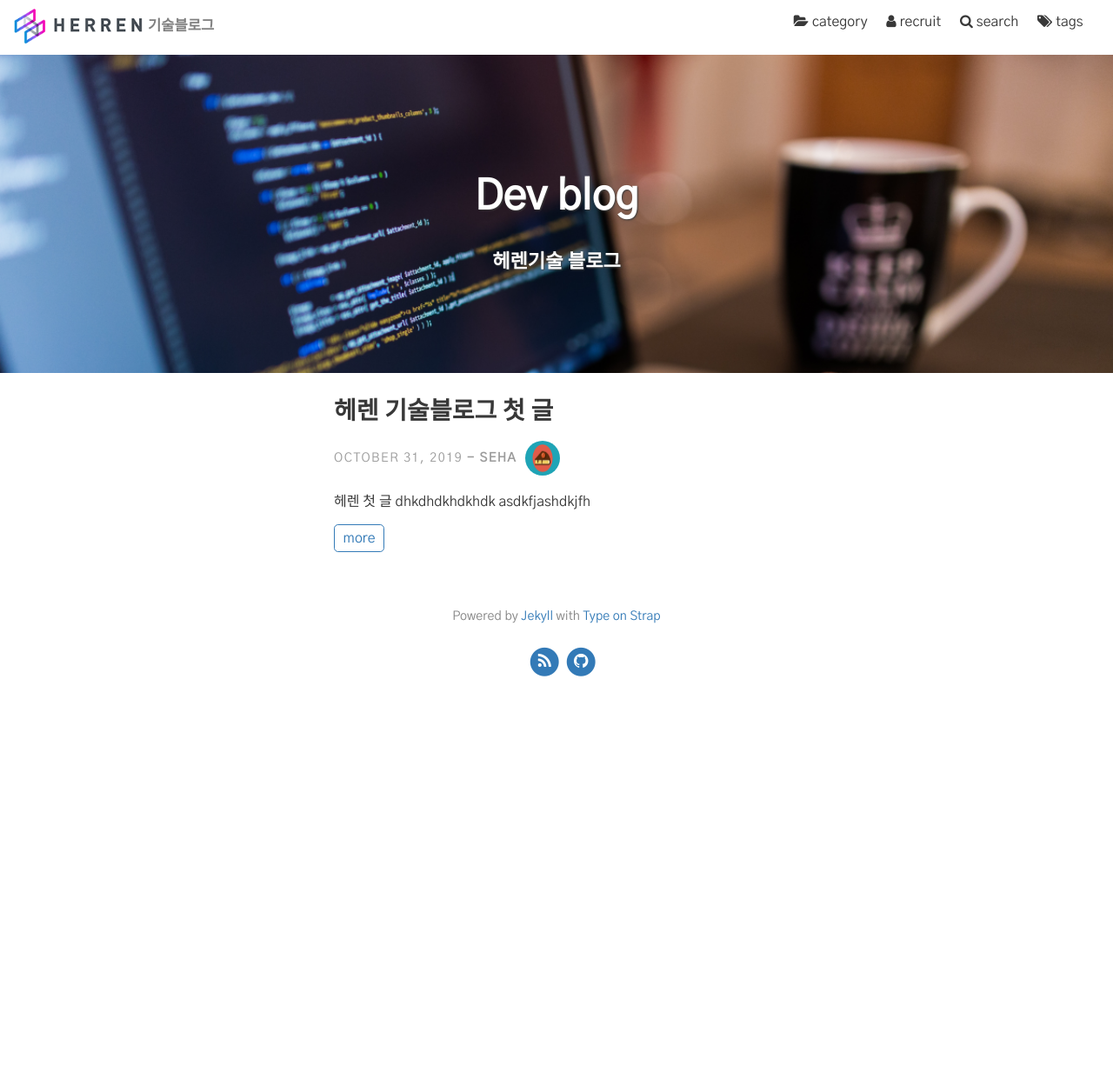
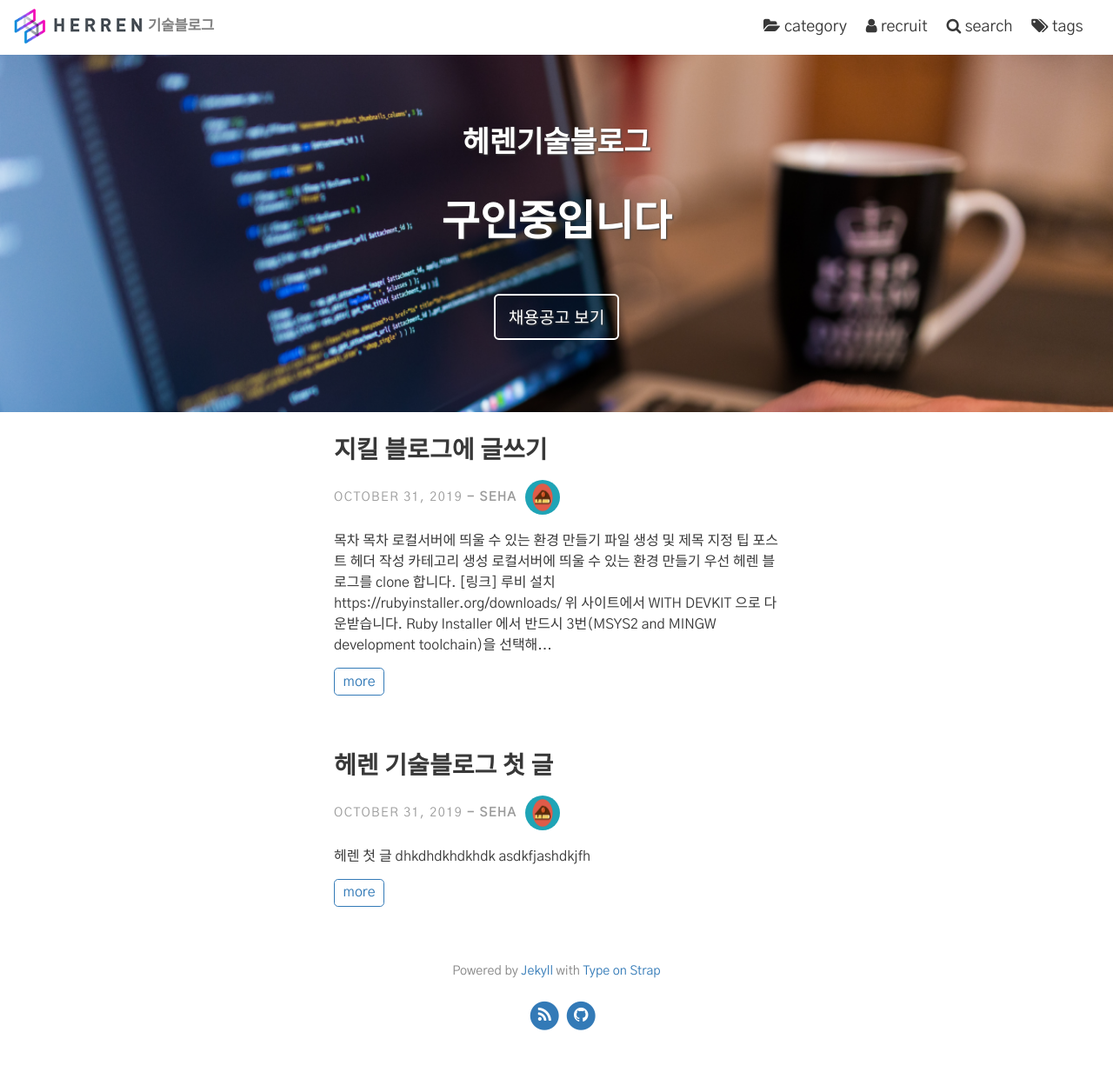
Before and after one commit to herrenofficial/herrenofficial.github.io, a Jekyll site: the page built from index.html, in a window 1280 px wide. Shown: the whole page at 87% size. Built offline with Jekyll 4.4.1, drawn with Linux system fonts in a browser that asks for light colours; the list of posts is cut into pages by our own code; before the commit the page ends 900 px from its top, so only the background shows below that.

Commit message:
Fix : main navbar category css 수정

````diff
--- a/_config.yml
+++ b/_config.yml
@@ -2,7 +2,7 @@
 baseurl: ""
 url: "https://herrenofficial.github.io"
 title: "Herren 기술블로그"
-description: "Herren devlog" # used by search engines
+description: # used by search engines
 
 
 # THEME-SPECIFIC CONFIGURATION
@@ -15,8 +15,9 @@ theme_settings:
 
   # Header and footer text
   header_text: > #two or three lines to describe your site
-     <h1>Dev blog</h1>
-     <h4>헤렌기술 블로그</h4>
+     <h2>헤렌기술블로그</h2>
+     <h1>구인중입니다</h1>
+     <button class="button main"><a class="title-button text" href="https://www.herrencorp.com/#joinus">채용공고 보기</a></button>
   header_text_feature_image: assets/img/pexels/being-remote-developer.png
   footer_text: >
    Powered by <a href="https://jekyllrb.com/">Jekyll</a> with <a href="https://github.com/sylhare/Type-on-Strap">Type on Strap</a>
--- a/_includes/navbar.html
+++ b/_includes/navbar.html
@@ -34,14 +34,14 @@
 
         <li class="separator"> | </li>
         <li>
-            <a class="clear" id="category" href="{{ site.url }}{{ site.baseurl }}/pages/category.html">
+            <a class="clear category" id="category" href="{{ site.url }}{{ site.baseurl }}/pages/category.html">
                 <i class="fa fa-folder-open" aria-hidden="true"></i>
                 category
             </a>
         </li>
         <li class="separator"> | </li>
         <li>
-            <a class="clear" href="{{ site.url }}{{ site.baseurl }}/pages/about.html">
+            <a class="clear category" href="{{ site.url }}{{ site.baseurl }}/pages/about.html">
                 <i class="fa fa-user" aria-hidden="true"></i>
                 recruit
             </a>
@@ -52,7 +52,7 @@
           {% if item[1].enabled %}
             <li class="separator"> | </li>
             <li>
-                <a class="clear" href="{{ site.url }}{{ site.baseurl }}/{{ item[1].icon }}">
+                <a class="clear category" href="{{ site.url }}{{ site.baseurl }}/{{ item[1].icon }}">
                     <i class="fa fa-{{ item[1].icon }}" aria-hidden="true"></i>
                     {{ item[1].icon }}
                 </a>
--- /dev/null
+++ b/_posts/2019-10-31-how-to-write-in-jekyll-blog.md
@@ -0,0 +1,89 @@
+---
+title: 지킬 블로그에 글쓰기
+subtitle: 기술블로그
+layout: post
+author : seha
+avatar: "assets/img/portfolio/cake.png"
+categories : [Etc]
+tags: [Etc]
+comment : true
+---
+### 목차
+* TOC
+{:toc}
+
+---
+
+## 로컬서버에 띄울 수 있는 환경 만들기
+우선 헤렌 블로그를 clone 합니다. [[링크]](https://github.com/herrenofficial/herrenofficial.github.io)
+
+1. 루비 설치
+    * https://rubyinstaller.org/downloads/
+    * 위 사이트에서 WITH DEVKIT 으로 다운받습니다.
+    *
+     ![](https://i.imgur.com/TL90A8l.png)
+    * `Ruby Installer` 에서 반드시 **3번**(MSYS2 and MINGW development toolchain)을 선택해 설치합니다.
+
+2. 지킬 및 번들러 설치
+
+* ![](https://i.imgur.com/oNM4RIV.png)
+설치된 ruby 프롬프트를 실행합니다.
+    * `gem install bundler`
+    * `gem install jekyll`
+    * `gem install rake`
+    * `bundler install`
+3. 로컬 서버 실행
+```
+bundle exec jekyll serve
+```
+일반적으로 4000포트로 열립니다.
+
+
+
+## 파일 생성 및 제목 지정
+
+* 포스팅 기본 문법은 마크다운 입니다. [[마크다운 문법 정리]](https://gist.github.com/ihoneymon/652be052a0727ad59601)
+* `_post` 폴더에 `.md` 확장자인 파일을 작성합니다.
+* 포스트 파일의 형식은 `yyyy-MM-dd-제목` 이며, 공백은 하이픈(-)으로 대체해야합니다.
+
+예시)
+```
+2019-01-01-제목-입니다.md
+```
+위와 같은 파일의 제목은 2019년 1월1일에 작성된 것으로 간주됩니다.
+### 팁
+```
+* TOC
+{:toc}
+```
+위의 구문은 자동으로 목차를 생성해줍니다.
+**줄바꿈**은 이전 라인의 마지막 문장끝에 **공백 두개**를 추가합니다.
+
+## 포스트 헤더 작성
+포스트의 헤더는 다음과 같으며 [[Front Matter]](https://jekyllrb.com/docs/front-matter/) 라고 불립니다.
+다음과 같이 사용할 수 있습니다.
+```
+---
+title: 타이틀 입니다.
+subtitle: 부제목 블라블라
+layout: post
+author : seha
+avatar : "assets/img/blogpost/oss_0.jpg" // 작성자 아바타입니다.
+feature-img: "assets/img/blogpost/oss_0.jpg" //포스트 타이틀에 노출될 이미지입니다.
+categories : [Seminar]
+tags: [seminar]
+comments: true
+---
+```
+카테고리와 태그는 콤마로 구분합니다.
+
+## 카테고리 생성
+`category` 폴더에 만들으려 하는 카테고리 명으로 `md` 파일을 생성합니다.
+생성한 `md` 파일의 내용으로
+```
+---
+layout: categories
+title: 생성할 카테고리명
+---
+```
+위와같이 작성합니다.
--- a/_sass/base/_utility.scss
+++ b/_sass/base/_utility.scss
@@ -37,6 +37,23 @@
     display: inline-block;
     margin: 1em 0;
     padding: 0.5em 0.75em;
+}
+
+.button.main {
+    border-radius: 0.3em;
+    border: 2px solid white;
+    display: inline-block;
+    margin: 1em 0;
+    padding: 0.5em 0.75em;
+    background-color: rgba(255,255,255,0);
+    &:hover {
+        background: rgba(255,255,255,0.5);
+    }
+}
+
+.title-button.text {
+    font-family: 'Gothic A1', sans-serif;
+    color: white;
 }
 
 a.button {
--- a/_sass/base/_variables.scss
+++ b/_sass/base/_variables.scss
@@ -6,7 +6,7 @@ $font-size: 1.25em;
 
 // Padding
 $padding-large: 28%;
-$padding-medium: 8%;
+$padding-medium: 5%;
 $padding-small: 2%;
 $padding-x-small: 4;
 
--- a/_sass/includes/_navbar.scss
+++ b/_sass/includes/_navbar.scss
@@ -54,6 +54,7 @@
             display: inline;
             float: left;
             margin-right: 0.55em;
+            padding-top: 5px;
         }
         a {
             &:hover {
@@ -76,6 +77,20 @@
 .clear {
     *zoom: 1;
 
+    &:after {
+        clear: both;
+    }
+
+    &:before,
+    &:after {
+        content: " ";
+        display: table;
+    }
+}
+
+.clear.category {
+    *zoom: 1;
+    font-size:1.13em;
     &:after {
         clear: both;
     }
````
